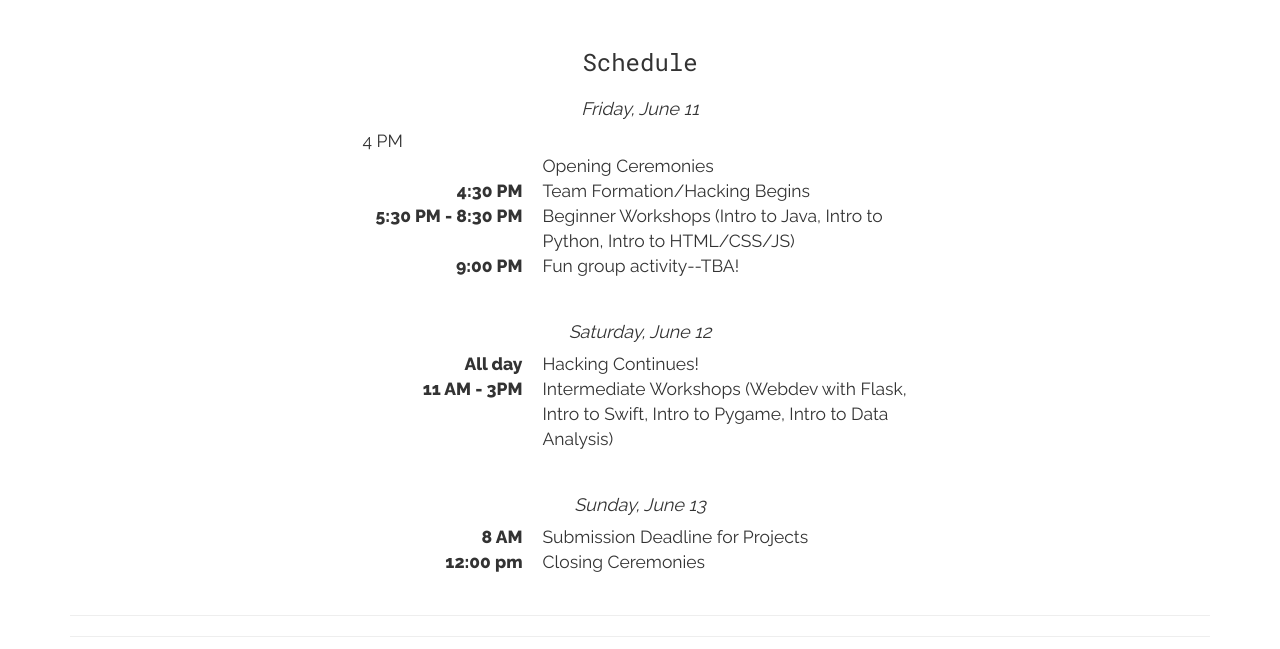
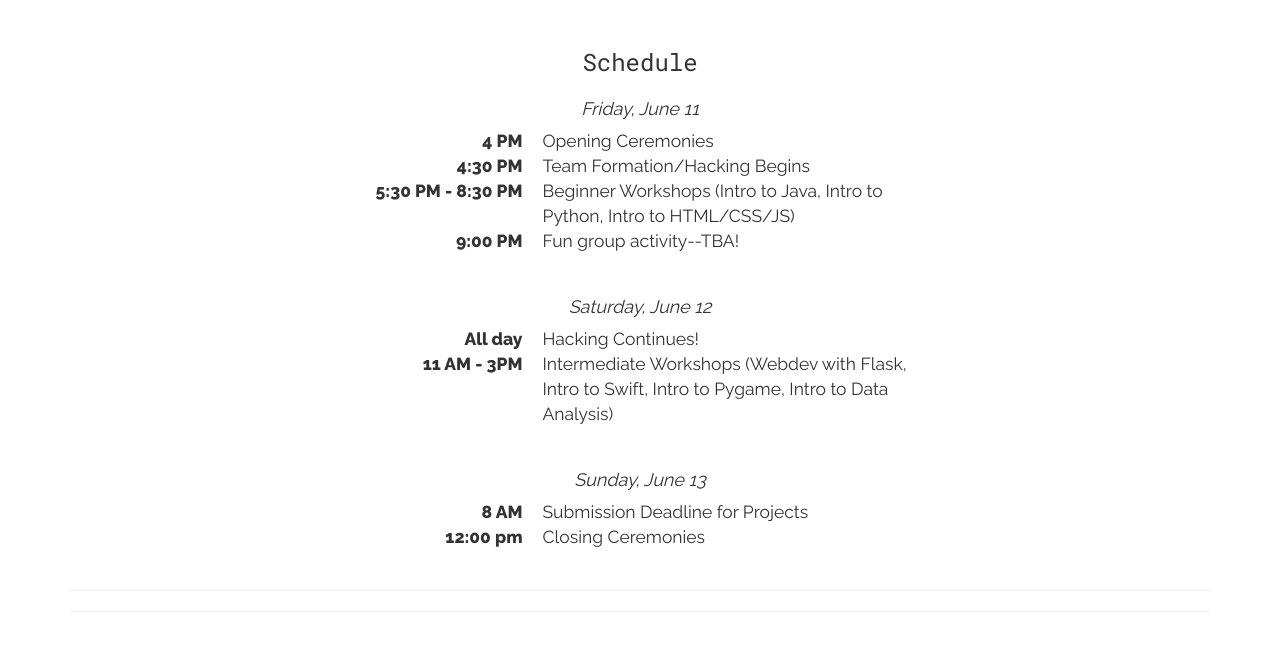
Before and after one commit to HackMann2021/hackmann2021, a plain HTML site: page index.html in a window 1280 px wide. Shown: the part 1700-2349 px from the top of the page. Drawn offline with nearby package versions, Linux system fonts and the light colour scheme.

Commit message:
Update index.html

```diff
--- a/index.html
+++ b/index.html
@@ -103,7 +103,7 @@
         <h4 class="text-center day-header"><i>Friday, June 11</i></h2>
         <div class="col-sm-3"></div>
         <dl class="col-sm-6 dl-horizontal">
-            <dt></dt>4 PM</dt>
+            <dt>4 PM</dt>
             <dd>Opening Ceremonies</dd>
             <dt>4:30 PM</dt>
             <dd>Team Formation/Hacking Begins</dd>
```
